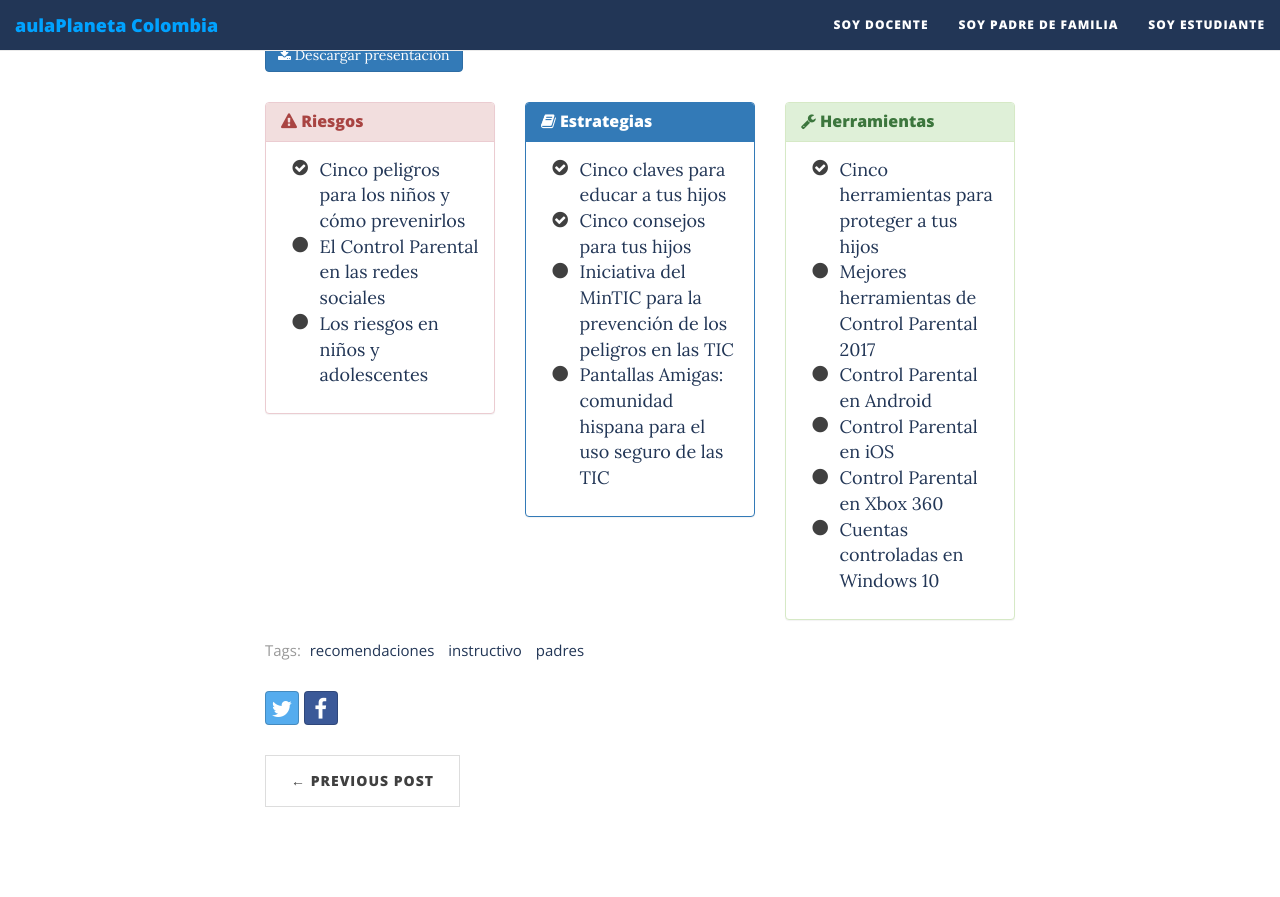
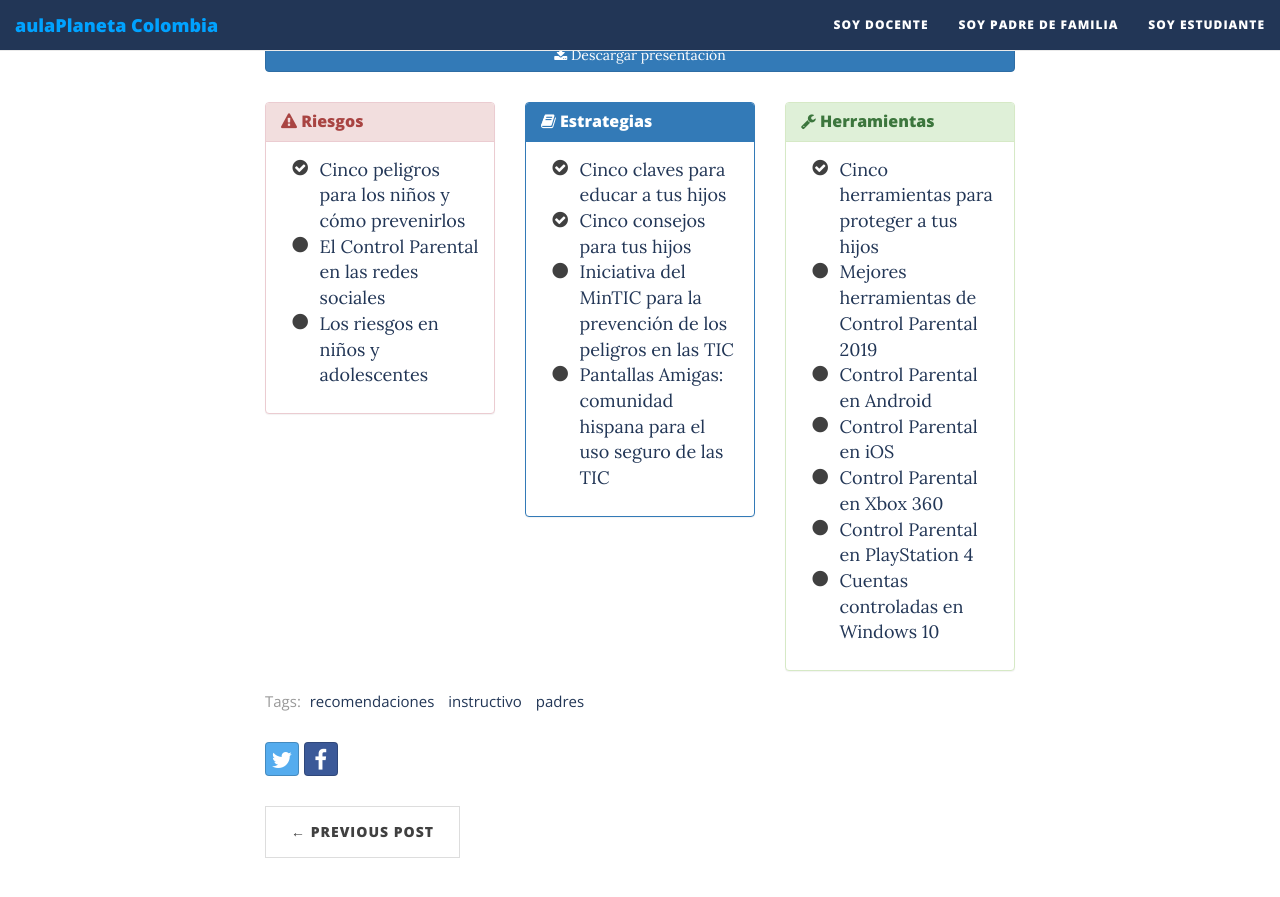
Before and after one commit to AulaPlanetaColombia/AulaPlanetaColombia.github.io, a Jekyll site: the page built from _posts/2019-03-04-controlParental.md, in a window 1280 px wide and 900 px high, scrolled down 312 px. Shown: the top 897 px of the window. Built offline with Jekyll 4.4.1, drawn with Linux system fonts in a browser that asks for light colours; nearby versions of some CDN libraries.

Commit message:
Update ControlParental

```diff
--- a/_posts/2019-03-04-controlParental.md
+++ b/_posts/2019-03-04-controlParental.md
@@ -7,7 +7,7 @@ date: 'Fri Mar 08 2019 17:00:00 GMT-0500 (hora estándar de Colombia)'
 published: true
 tags: [recomendaciones, instructivo, padres]
 ---
-<a class="btn btn-primary" href="ControlParental.pdf" role="button" download>
+<a class="btn btn-primary btn-block" href="ControlParental.pdf" role="button" download>
     <i class="fa fa-download" aria-hidden="true"></i>
     Descargar presentación
 </a>
@@ -36,7 +36,7 @@ tags: [recomendaciones, instructivo, padres]
                     </li>
                     <li>
                         <i class="fa-li fa fa-circle"></i>
-                        <a href="https://colombiadigital.net/ninos-y-adolescentes-en-la-red.html" target="_blank">
+                        <a href="https://colombiadigital.net/ninos-y-adolescentes-en-la-red" target="_blank">
                             Los riesgos en niños y adolescentes
                         </a>
                     </li>
@@ -100,8 +100,8 @@ tags: [recomendaciones, instructivo, padres]
                     </li>
                     <li>
                         <i class="fa-li fa fa-circle"></i>
-                        <a href="https://www.pcmag.com/article2/0,2817,2346997,00.asp" target="_blank">
-                            Mejores herramientas de Control Parental 2017
+                        <a href="https://www.pcmag.com/roundup/240282/the-best-parental-control-software" target="_blank">
+                            Mejores herramientas de Control Parental 2019
                         </a>
                     </li>
                     <li>
@@ -124,6 +124,12 @@ tags: [recomendaciones, instructivo, padres]
                     </li>
                     <li>
                         <i class="fa-li fa fa-circle"></i>
+                        <a href="https://www.playstation.com/es-es/get-help/help-library/my-account/parental-controls/ps4-parental-controls/" target="_blank">
+                            Control Parental en PlayStation 4
+                        </a>
+                    </li>
+                    <li>
+                        <i class="fa-li fa fa-circle"></i>
                         <a href="https://support.microsoft.com/es-co/help/12417/microsoft-account-add-members-to-family" target="_blank">
                             Cuentas controladas en Windows 10
                         </a>
```
